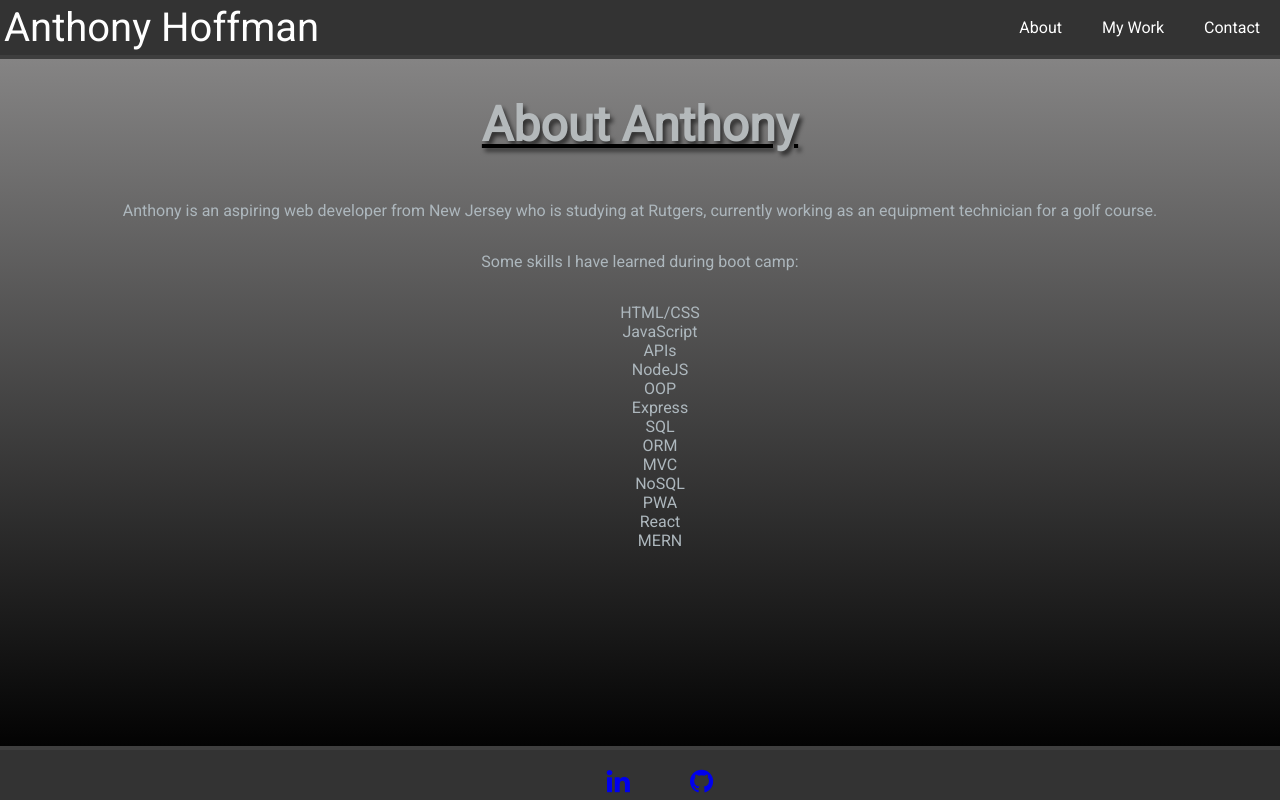
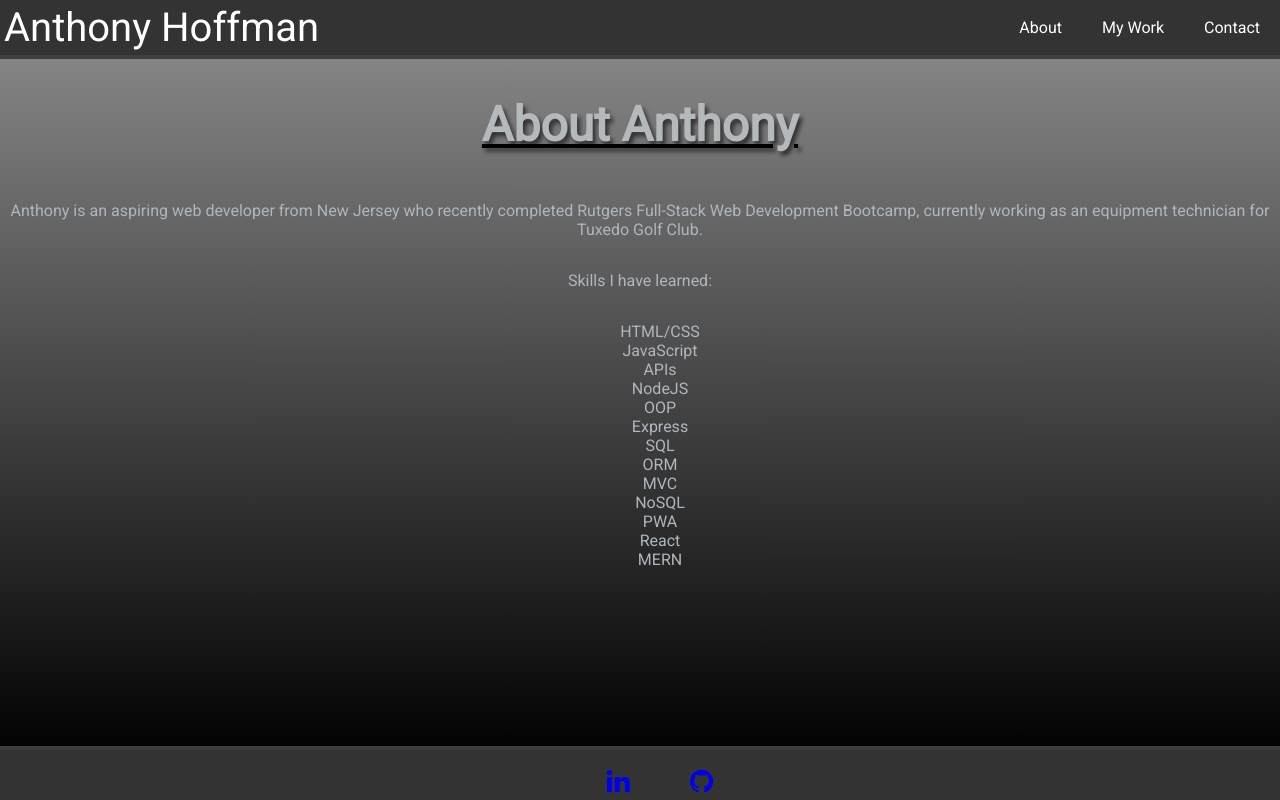
Before and after one commit to aHoff6/react-portfolio, a React (Create React App) app: page /about in a window 1280 px wide. Built offline with nearby package versions, Linux system fonts and the light colour scheme.

Commit message:
heroku commit

```diff
--- a/src/components/Footer.js
+++ b/src/components/Footer.js
@@ -6,7 +6,7 @@ function Footer() {
     <footer className="footerContainer">
 
       <ul className="iconContainer">
-      <li className="social-icon"><a href="https://www.linkedin.com/in/anthony-hoffman-0396a8263/"> <i className="fa fa-linkedin"></i></a></li>
+      <li className="social-icon"><a href="https://www.linkedin.com/in/anthony-c-hoffman/"> <i className="fa fa-linkedin"></i></a></li>
       <li className="social-icon"><a href="https://github.com/aHoff6"> <i className="fa fa-github"></i></a></li>
       </ul>
     </footer>
--- a/src/components/pages/About.js
+++ b/src/components/pages/About.js
@@ -1,8 +1,8 @@
 export default function About() {
     return <div className="about-container">
         <h1 className="title">About Anthony</h1>
-        <p>Anthony is an aspiring web developer from New Jersey who is studying at Rutgers, currently working as an equipment technician for a golf course. </p>
-        <p>Some skills I have learned during boot camp:</p>
+        <p>Anthony is an aspiring web developer from New Jersey who recently completed Rutgers Full-Stack Web Development Bootcamp, currently working as an equipment technician for Tuxedo Golf Club. </p>
+        <p>Skills I have learned:</p>
         <ul className="skillList">
             <li>HTML/CSS</li>
             <li>JavaScript</li>
```
